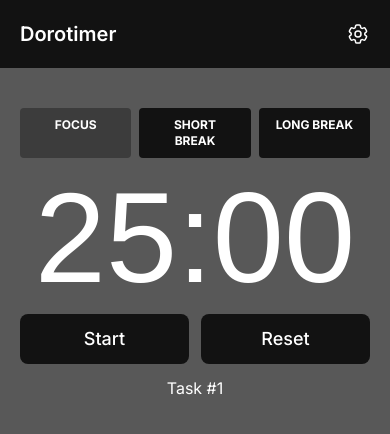
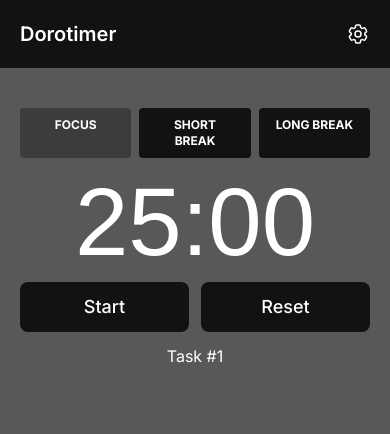
Before and after one commit to Devon-McGrath-github/dorodoro, a Next.js app: page / in a window 390 px wide. Shown: the top 434 px of the page. Built offline with nearby package versions, Linux system fonts and the light colour scheme; a web font is replaced by a local one.

Commit message:
Timer Text breakpoint for font size

```diff
--- a/components/Timer/ClockFormat.tsx
+++ b/components/Timer/ClockFormat.tsx
@@ -11,7 +11,7 @@ function ClockFormat() {
 	const minutesToDisplay = minutesRemaining % 60
 
 	return (
-		<div className='text-9xl text-center font-mono flex flex-row justify-center'>
+		<div className='text-8xl sm:text-9xl text-center font-mono flex flex-row justify-center'>
 			<div>{twoDigits(minutesToDisplay)}</div>
 			<div> : </div>
 			<div>{twoDigits(secondsToDisplay)}</div>
```
